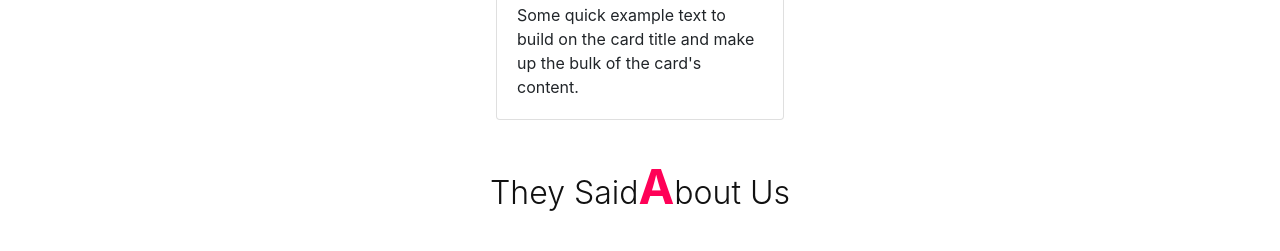
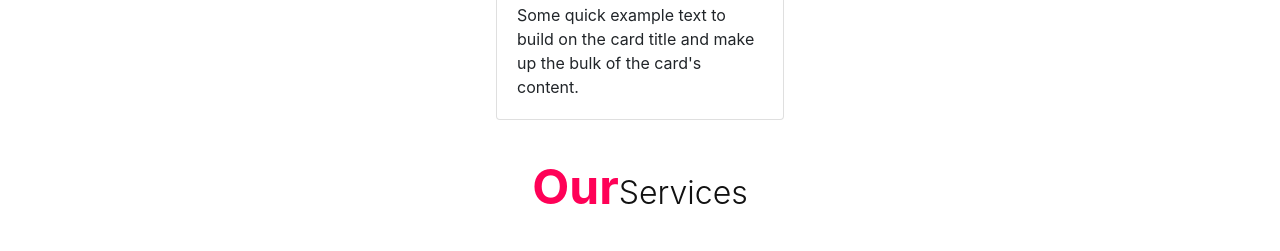
Before and after one commit to Hari-Narayan-Gupta/restaurant.github.io, a plain HTML site: page index.html in a window 1280 px wide. Shown: the part 3268-3519 px from the top of the page. Drawn offline with nearby package versions, Linux system fonts and the light colour scheme; grey boxes are pictures that could not be loaded; a web font is replaced by a local one.

Commit message:
Update index.html

```diff
--- a/index.html
+++ b/index.html
@@ -420,7 +420,7 @@
     </div>
 
     <!-- Our Services -->
-    <h2 class="heading " id="services">They Said<span>A</span>bout Us</h2>
+    <h2 class="heading " id="services"><span>Our</span>Services</h2>
     <div class="our_services container">
         <div class="card" style="width: 18rem;">
             <img src="https://source.unsplash.com/800x400/?Home,food-deliver" class="card-img-top" alt="Deliver Boy">
```
